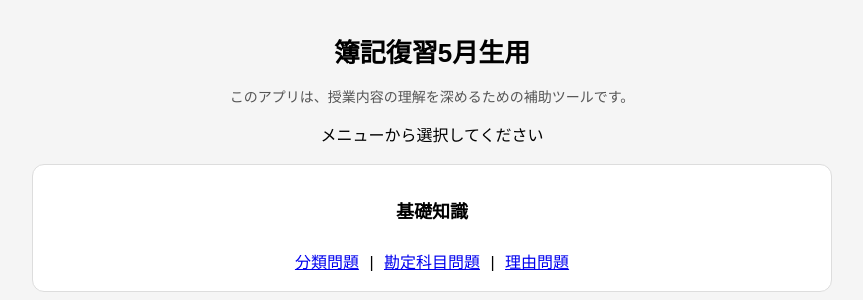
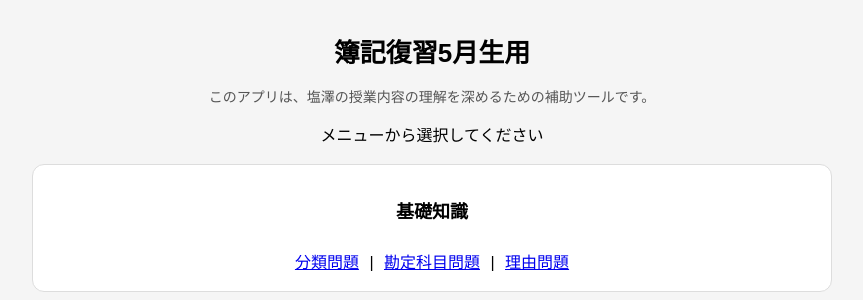
Before and after one commit to torajonosuke/bokiapp, a Flask app: page / in a window 1280 px wide. Shown: the top 300 px of the page, without its empty margins (208-1071 px from the left). Run offline with Flask 3, Linux system fonts and the light colour scheme; parts of the project's set-up code (start-up, migrations or seed data) failed here and were passed over.

Commit message:
Update index.html

```diff
--- a/templates/index.html
+++ b/templates/index.html
@@ -169,7 +169,7 @@
 <h1 class="page-title">簿記復習5月生用</h1>
 
 <p style="text-align:center; font-size:14px; color:#555; margin-top:10px;">
-このアプリは、授業内容の理解を深めるための補助ツールです。
+このアプリは、塩澤の授業内容の理解を深めるための補助ツールです。
 </p>
 <p style="text-align:center;">
     {{ title }}
```
